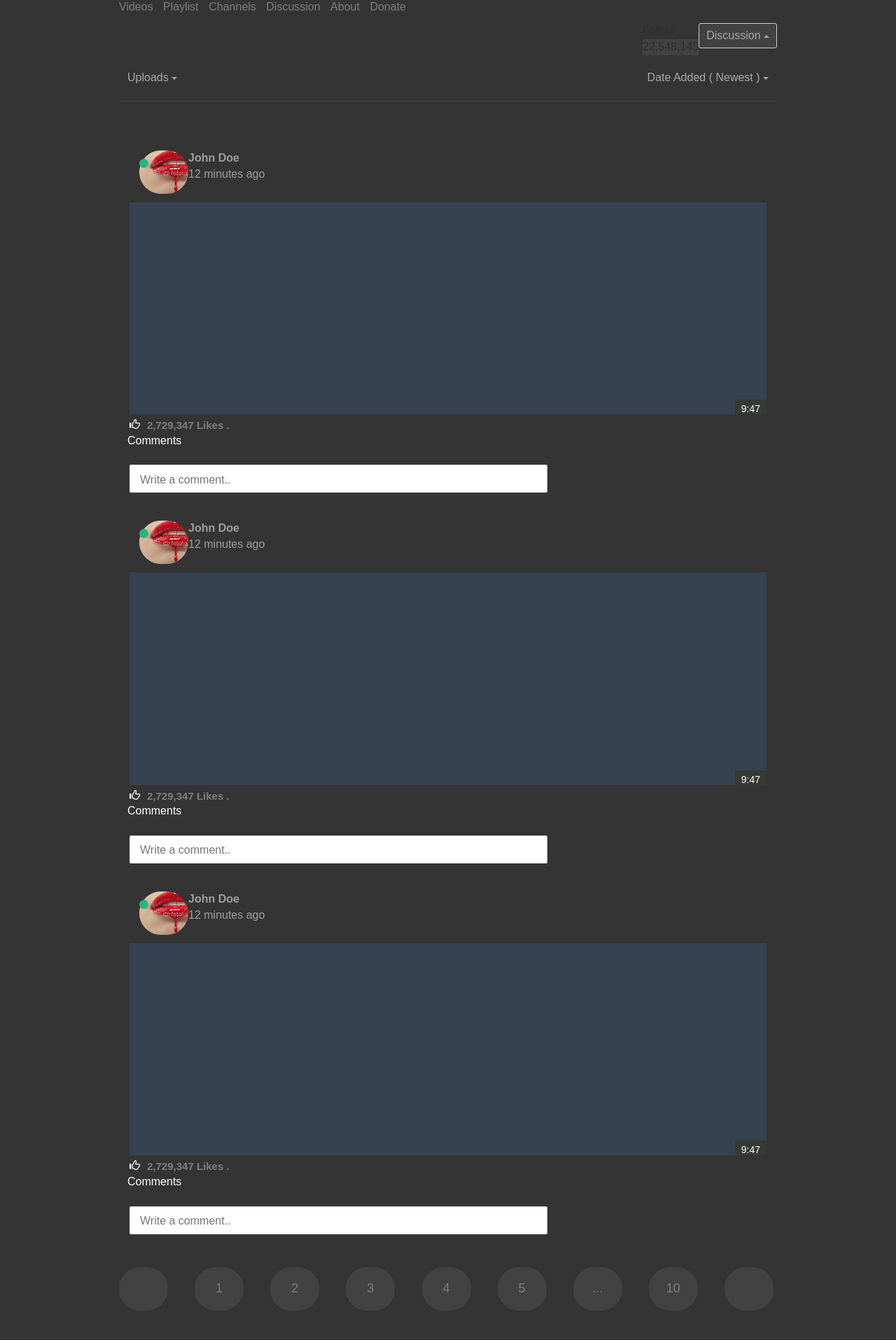
After one commit to Devilla/vid, a Django app: page /channel/mychannel/ in a window 1280 px wide. The commit adds this page. Shown: the part 705-2620 px from the top of the page at 70% size. Run offline with Django 3.2, Linux system fonts and the light colour scheme; some libraries are stand-ins or nearby versions; some web fonts are replaced.

Commit message:
creating channel

```diff
--- /dev/null
+++ b/channel/templates/channel/mychannel.html
@@ -0,0 +1,255 @@
+{% extends 'core/base.html' %}
+{% load staticfiles %}
+
+{% block title %} Upload {% endblock title %}
+
+{% block navigation %}
+
+{% include "core/navbar.html" %}
+{% include "core/goto.html" %}
+
+{% endblock navigation %}
+
+{% block content %}
+<div class="content-wrapper">
+    <div class="container">
+        <div class="row">
+            <div class="col-lg-12">
+
+                <div class="channel-details">
+                    <div class="row">
+                        <div class="col-lg-10 col-lg-offset-2 col-xs-12">
+                            <div class="c-details">
+                                <div class="c-name">
+                                    NaughtyDog
+                                    <div class="c-checkbox">
+                                        <img src="src='https://gateway.ipfs.io/ipfs/{{ request.user.profile_picture }}'" alt="">
+                                    </div>
+                                </div>
+                                <div class="c-nav">
+                                    <ul class="list-inline">
+                                        <li><a href="#">Videos</a></li>
+                                        <li><a href="#">Playlist</a></li>
+                                        <li class="hidden-xs"><a href="#">Channels</a></li>
+                                        <li class="hidden-xs"><a href="#">Discussion</a></li>
+                                        <li class="hidden-xs"><a href="#">About</a></li>
+                                        <li class="hidden-xs"><a href="#">Donate</a></li>
+                                    </ul>
+                                    <div class="btn-group dropup pull-right">
+                                        <button class="btn btn-default btn-sm dropdown-toggle" type="button" data-toggle="dropdown" aria-haspopup="true" aria-expanded="false">
+                                            Discussion <span class="caret"></span>
+                                        </button>
+                                        <ul class="dropdown-menu">
+                                            <li><a href="#"><i class="cv cvicon-cv-relevant"></i> Relevant</a></li>
+                                            <li><a href="#"><i class="cv cvicon-cv-calender"></i> Recent</a></li>
+                                            <li><a href="#"><i class="cv cvicon-cv-view-stats"></i> Viewed</a></li>
+                                            <li><a href="#"><i class="cv cvicon-cv-star"></i> Top Rated</a></li>
+                                            <li><a href="#"><i class="cv cvicon-cv-watch-later"></i> Longest</a></li>
+                                        </ul>
+                                    </div>
+                                </div>
+                                <div class="c-sub pull-right hidden-xs">
+                                    <div class="c-sub-wrap">
+                                        <div class="c-f">
+                                            Follow
+                                        </div>
+                                        <div class="c-s">
+                                            22,548,145
+                                        </div>
+                                        <div class="clearfix"></div>
+                                    </div>
+                                </div>
+                                <div class="clearfix"></div>
+                            </div>
+                        </div>
+                    </div>
+                </div>
+<!-- Featured Posts -->
+
+                <div class="content-block">
+                    <div class="cb-header">
+                        <div class="row">
+                            <div class="col-lg-8 col-xs-6">
+                                <div class="btn-group bg-clean">
+                                    <button type="button" class="btn btn-default dropdown-toggle" data-toggle="dropdown" aria-haspopup="true" aria-expanded="false">
+                                        Uploads <span class="caret"></span>
+                                    </button>
+                                    <ul class="dropdown-menu">
+                                        <li><a href="#"><i class="cv cvicon-cv-relevant"></i> Relevant</a></li>
+                                        <li><a href="#"><i class="cv cvicon-cv-calender"></i> Recent</a></li>
+                                        <li><a href="#"><i class="cv cvicon-cv-view-stats"></i> Viewed</a></li>
+                                        <li><a href="#"><i class="cv cvicon-cv-star"></i> Top Rated</a></li>
+                                        <li><a href="#"><i class="cv cvicon-cv-watch-later"></i> Longest</a></li>
+                                    </ul>
+                                </div>
+                                <div class="clearfix"></div>
+                            </div>
+                            <div class="col-lg-4 col-xs-6">
+                                <div class="h-grid pull-right hidden-xs">
+                                    <a href="#"><i class="cv cvicon-cv-grid-view"></i></a>
+                                    <a href="#"><i class="cv cvicon-cv-list-view"></i></a>
+                                </div>
+                                <div class="btn-group pull-right bg-clean">
+                                    <button type="button" class="btn btn-default dropdown-toggle" data-toggle="dropdown" aria-haspopup="true" aria-expanded="false">
+                                        Date Added ( Newest ) <span class="caret"></span>
+                                    </button>
+                                    <ul class="dropdown-menu">
+                                        <li><a href="#"><i class="cv cvicon-cv-relevant"></i> Relevant</a></li>
+                                        <li><a href="#"><i class="cv cvicon-cv-calender"></i> Recent</a></li>
+                                        <li><a href="#"><i class="cv cvicon-cv-view-stats"></i> Viewed</a></li>
+                                        <li><a href="#"><i class="cv cvicon-cv-star"></i> Top Rated</a></li>
+                                        <li><a href="#"><i class="cv cvicon-cv-watch-later"></i> Longest</a></li>
+                                    </ul>
+                                </div>
+
+                                <div class="clearfix"></div>
+                            </div>
+                        </div>
+                </div>
+                    <div class="cb-content videolist">
+                        <div class="row">
+
+                            <div class=" col-lg-3 col-sm-12 videoitem" style="padding-top:40px;">
+                                <!--TOpic of the post-->
+                                <div class="col-lg-3 col-sm-12">
+                                <!-- So this is the shitty guy who post it here-->
+
+                                <div class="avatar pull-left" style="padding:0 0 12px 0; display:inline-block">
+                                <img src="images/ava5.png" alt="avatar">
+                                <span class="status"></span>
+                                </div>
+                                <div class=left-top-pad>
+                                <strong ><a href="#" style="color:#9f9f9f">John Doe</a></strong><br>
+                                <span style="color:#9f9f9f">12 minutes ago</span>
+                                </div>
+
+
+                                </div>
+                                <div class="col-lg-3 col-sm-12">
+                                <div class="b-video last-row">
+                                <div class="v-img">
+                                <a href="single-video-tabs.html"><img src="images/post-full.png" alt=""></a>
+                                <div class="time">9:47</div>
+                                </div>
+
+                                <!--Post Name: Something Cool and Interesting-->
+                                <!--Additional Information about the post-->
+                                <div class="v-views"> <span class="glyphicon glyphicon-thumbs-up"></span><strong style="padding-left: 10px;">2,729,347 Likes .</strong>
+                                <i class="material-icons" style="float:right">&#xe0c9;</i>
+
+                                </div>
+                                </div>
+                                </div>
+                                <p style="padding:12px 12px 12px 12px;color:white">Comments</p>
+                                <form class="col-lg-3 col-sm-8">
+                                    <input class="comment-input" type="text" name="comment" placeholder="Write a comment.." >
+
+                                </form>
+                            </div>
+                            <div class=" col-lg-3 col-sm-12 videoitem" style="padding-top:40px;">
+                                <!--TOpic of the post-->
+                                <div class="col-lg-3 col-sm-12">
+                                <!-- So this is the shitty guy who post it here-->
+
+                                <div class="avatar pull-left" style="padding:0 0 12px 0; display:inline-block">
+                                <img src="images/ava5.png" alt="avatar">
+                                <span class="status"></span>
+                                </div>
+                                <div class=left-top-pad>
+                                <strong ><a href="#" style="color:#9f9f9f">John Doe</a></strong><br>
+                                <span style="color:#9f9f9f">12 minutes ago</span>
+                                </div>
+
+
+                                </div>
+                                <div class="col-lg-3 col-sm-12">
+                                <div class="b-video last-row">
+                                <div class="v-img">
+                                <a href="single-video-tabs.html"><img src="images/post-full.png" alt=""></a>
+                                <div class="time">9:47</div>
+                                </div>
+
+                                <!--Post Name: Something Cool and Interesting-->
+                                <!--Additional Information about the post-->
+                                <div class="v-views"> <span class="glyphicon glyphicon-thumbs-up"></span><strong style="padding-left: 10px;">2,729,347 Likes .</strong>
+                                <i class="material-icons" style="float:right">&#xe0c9;</i>
+
+                                </div>
+                                </div>
+                                </div>
+                                <p style="padding:12px 12px 12px 12px;color:white">Comments</p>
+                                <form class="col-lg-3 col-sm-8">
+                                    <input class="comment-input" type="text" name="comment" placeholder="Write a comment.." >
+
+                                </form>
+                            </div>
+                            <div class=" col-lg-3 col-sm-12 videoitem" style="padding-top:40px;">
+                                <!--TOpic of the post-->
+                                <div class="col-lg-3 col-sm-12">
+                                <!-- So this is the shitty guy who post it here-->
+
+                                <div class="avatar pull-left" style="padding:0 0 12px 0; display:inline-block">
+                                <img src="images/ava5.png" alt="avatar">
+                                <span class="status"></span>
+                                </div>
+                                <div class=left-top-pad>
+                                <strong ><a href="#" style="color:#9f9f9f">John Doe</a></strong><br>
+                                <span style="color:#9f9f9f">12 minutes ago</span>
+                                </div>
+
+
+                                </div>
+                                <div class="col-lg-3 col-sm-12">
+                                <div class="b-video last-row">
+                                <div class="v-img">
+                                <a href="single-video-tabs.html"><img src="images/post-full.png" alt=""></a>
+                                <div class="time">9:47</div>
+                                </div>
+
+                                <!--Post Name: Something Cool and Interesting-->
+                                <!--Additional Information about the post-->
+                                <div class="v-views"> <span class="glyphicon glyphicon-thumbs-up"></span><strong style="padding-left: 10px;">2,729,347 Likes .</strong>
+                                <i class="material-icons" style="float:right">&#xe0c9;</i>
+
+                                </div>
+                                </div>
+                                </div>
+                                <p style="padding:12px 12px 12px 12px;color:white">Comments</p>
+                                <form class="col-lg-3 col-sm-8">
+                                    <input class="comment-input" type="text" name="comment" placeholder="Write a comment.." >
+
+                                </form>
+                            </div>
+
+
+                        </div>
+                    </div>
+                </div>
+
+
+                <!-- /Featured Posts -->
+
+                <!-- pagination -->
+                <div class="v-pagination">
+                    <ul class="list-inline">
+                        <li class="v-pagination-prev"><a href="#"><i class="cv cvicon-cv-previous"></i></a></li>
+                        <li class="v-pagination-first"><a href="#">1</a></li>
+                        <li><a href="#">2</a></li>
+                        <li><a href="#">3</a></li>
+                        <li><a href="#">4</a></li>
+                        <li><a href="#">5</a></li>
+                        <li><a href="#">...</a></li>
+                        <li><a href="#">10</a></li>
+                        <li class="v-pagination-skin visible-xs"><a href="#">Skip 5 Pages</a></li>
+                        <li class="v-pagination-next"><a href="#"><i class="cv cvicon-cv-next"></i></a></li>
+                    </ul>
+                </div>
+                <!-- /pagination -->
+
+            </div>
+        </div>
+    </div>
+</div>
+{% endblock content %}
+
+{% include "core/footer.html" %}
--- a/channel/urls.py
+++ b/channel/urls.py
@@ -1,7 +1,8 @@
-from django.urls import path, re_path
-
+from django.urls import path, re_path, include
+from django.conf.urls import url
+from channel.views import mychannel
 app_name = 'channel'
 
 urlpatterns = [
-
+    url(r'^mychannel/$', mychannel, name="mychannel"),
 ]
--- a/channel/views.py
+++ b/channel/views.py
@@ -1,3 +1,7 @@
 from django.shortcuts import render
 
 # Create your views here.
+
+def mychannel(request):
+    if request.method == 'GET':
+        return render(request, 'channel/mychannel.html')
--- a/core/templates/core/navbar.html
+++ b/core/templates/core/navbar.html
@@ -59,7 +59,9 @@
                                     <span class="caret"></span>
                                 </button>
                                 <ul class="dropdown-menu">
+                                    <li><a href="channel/mychannel/">My Profile</a></li>
                                     <li><a href="{% url 'logout:logout' %}">Logout</a></li>
+
                                     <li>{{ request.user.email }}</li>
                                 </ul>
                             </div>
@@ -92,8 +94,6 @@
                 event.preventDefault();
                 $('#tu').css('color','#ea2c5a');
                 $('#td').css('color','#ffffff');
-                $('#totalLikes').html(parseInt($('.totalLikes').html(), 10)+1)
-                $('#totalDisLikes').html(parseInt($('.totalDisLikes').html(), 10)-1)
                 $.ajax({
                      method:"POST",
                      url:"/like/",
@@ -119,8 +119,6 @@
                 event.preventDefault();
                 $('#td').css('color','#ea2c5a');
                 $('#tu').css('color','#ffffff');
-                $('#totalLikes').html(parseInt($('.totalLikes').html(), 10)-1)
-                $('#totalDisLikes').html(parseInt($('.totalDisLikes').html(), 10)+1)
                 $.ajax({
                      method:"POST",
                      url:"/dislike/",
--- a/core/views.py
+++ b/core/views.py
@@ -208,8 +208,7 @@ def index(request):
             channels.remove(each_channel)
 
 
-    return render(request, "core/home.html", {'instance': featured, 'trend': trending,
-                                                  'subscription': channels})
+    return render(request, "core/home.html", {'instance': featured, 'trend': trending, 'subscription': channels})
 
 def videoLike(request):
     if request.method == "POST":
--- a/ipfs/settings.py
+++ b/ipfs/settings.py
@@ -48,6 +48,7 @@ INSTALLED_APPS = [
     'like_dislike',
     'advertisement',
     'single_channel',
+    'channel',
 ]
 
 MIDDLEWARE = [
```
Also changed, not shown: channel/templates/channel/upload.html (added, +42 -0 lines), channel/templates/channel/upload_process.html (added, +89 -0 lines).
